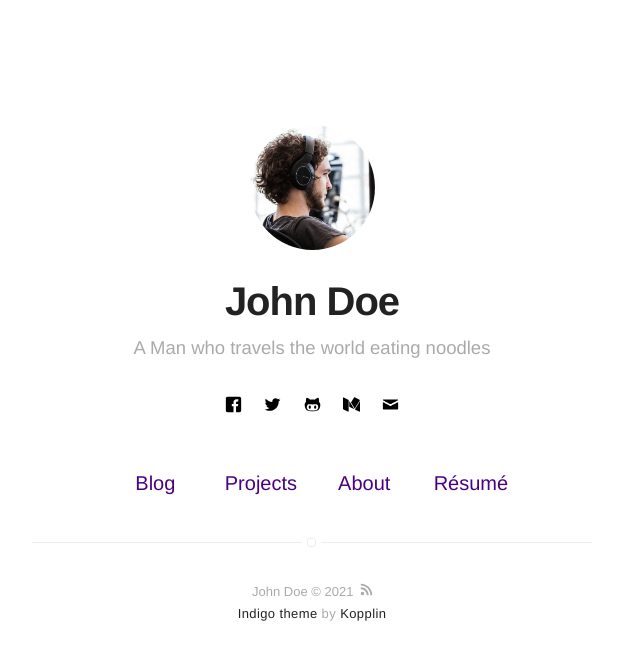
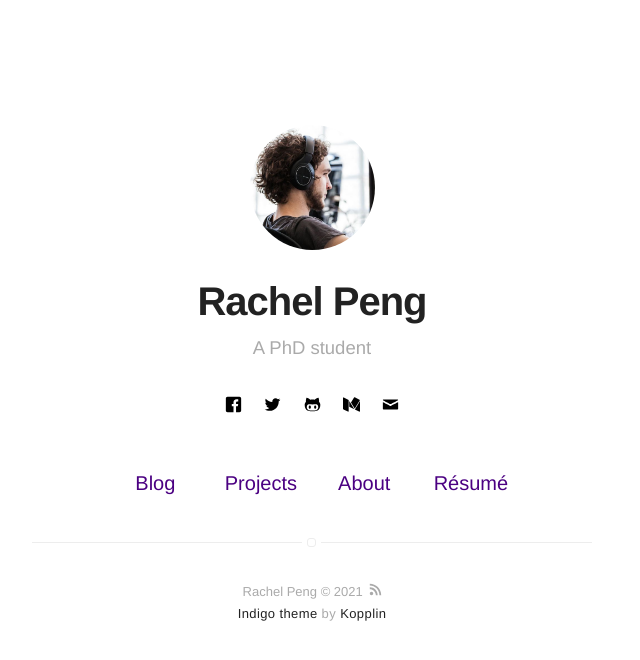
Before and after one commit to rxpeng/rxpeng, a Jekyll site: the page built from index.html, in a window 1280 px wide. Shown: the top 660 px of the page, without its empty margins (328-968 px from the left). Built offline with Jekyll 4.4.1, drawn with Linux system fonts in a browser that asks for light colours.

Commit message:
Update _config.yml

```diff
--- a/_config.yml
+++ b/_config.yml
@@ -1,6 +1,6 @@
 # main text of home
-name: John Doe
-bio: A Man who travels the world eating noodles
+name: Rachel Peng
+bio: A PhD student
 
 # twitter summary info
 description: A blog about technology and stuff related
```
